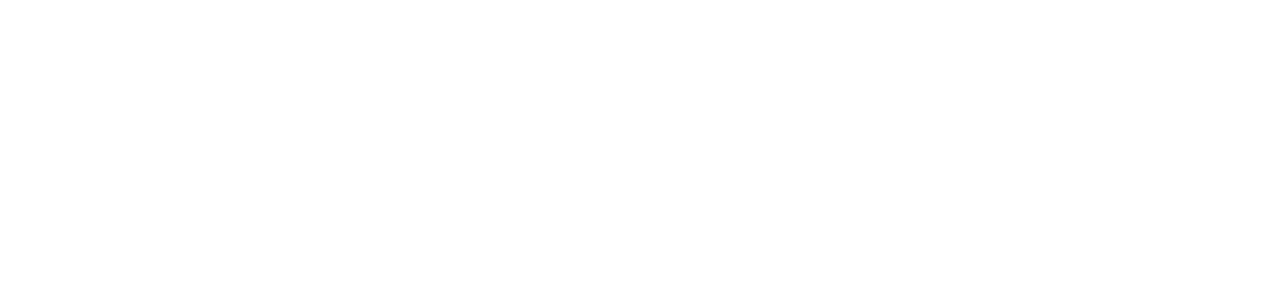
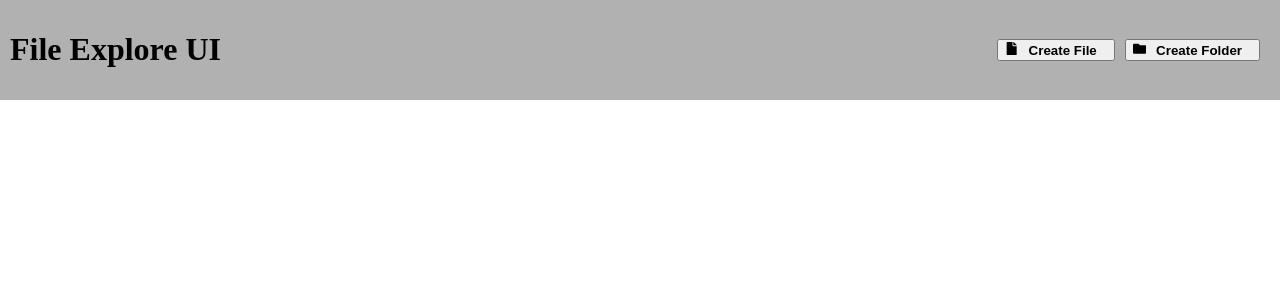
Before and after one commit to chandninigam/ui_playground, a React (Vite) app: page /file_explore in a window 1280 px wide. Before the commit this address had no page. Shown: the top 300 px of the page. Built offline with nearby package versions, Linux system fonts and the light colour scheme.

Commit message:
Created File Explore Ui

```diff
--- a/package.json
+++ b/package.json
@@ -12,6 +12,7 @@
   "dependencies": {
     "react": "^19.1.1",
     "react-dom": "^19.1.1",
+    "react-icons": "^5.5.0",
     "react-router-dom": "^7.8.0"
   },
   "devDependencies": {
--- a/src/App.jsx
+++ b/src/App.jsx
@@ -20,7 +20,7 @@
           <Route path="/endless_scroll" element={<EndlessScroll />} />
           <Route path="/intersection_observer" element={<VisibleItem />} />
           <Route path="/accordion" element={<Accordion />} />
-          {/* <Route path="/file_explore" element={<FileExploreUi />} /> */}
+          <Route path="/file_explore" element={<FileExploreUi />} />
         </Routes>
       </Router>
     </>
--- /dev/null
+++ b/src/screens/FileExploreUi.jsx
@@ -0,0 +1,196 @@
+import { useEffect, useState } from "react";
+import "../styles/file-explore-ui.css";
+import { FaFile, FaFolder } from "react-icons/fa";
+
+// type Folder = {
+//   title: string,
+//   path: string,
+//   type: "folder",
+//   children: Array<Content>,
+// };
+
+// type File = {
+//   title: string,
+//   path: string,
+//   type: "file",
+//   content: string,
+// };
+
+function FileComponent({ fileObj }) {
+  return (
+    <div className="file">
+      <FaFile color="black" /> <span>{fileObj.title}</span>
+    </div>
+  );
+}
+
+function FolderComponent({ folderObj, selectedPath, setSelectedPath }) {
+  function handleFolderBtn(e) {
+    e.stopPropagation();
+    setSelectedPath(folderObj.path);
+  }
+
+  return (
+    <div>
+      <button className="folderBtn" onClick={handleFolderBtn}>
+        <FaFolder color="black" />{" "}
+        <span className="folderWithName">{folderObj.title}</span>
+      </button>
+      {folderObj.children.length > 0 && (
+        <ContentComponent
+          data={folderObj.children}
+          selectedPath={selectedPath}
+          setSelectedPath={setSelectedPath}
+          indentation={2}
+        />
+      )}
+    </div>
+  );
+}
+
+function ContentComponent({
+  data,
+  selectedPath,
+  setSelectedPath,
+  indentation,
+}) {
+  return (
+    <div className={indentation ? "mr-l10" : ""}>
+      {data.length > 0 &&
+        data.map((ele, index) => {
+          if (ele.type === "file") {
+            return <FileComponent fileObj={ele} key={index} />;
+          }
+          return (
+            <FolderComponent
+              folderObj={ele}
+              key={index}
+              selectedPath={selectedPath}
+              setSelectedPath={setSelectedPath}
+            />
+          );
+        })}
+    </div>
+  );
+}
+
+export function FileExploreUi() {
+  const [workSpaceData, setWorkSpaceData] = useState([]);
+  const [selectedPath, setSelectedPath] = useState("/");
+
+  useEffect(() => {
+    function handleGlobalClick() {
+      setSelectedPath("/");
+    }
+    document.addEventListener("click", handleGlobalClick);
+
+    return () => document.removeEventListener("click", handleGlobalClick);
+  }, []);
+
+  function getFolderFileName(type) {
+    let name;
+    if (type === "file") {
+      name = prompt(`Please Enter ${type} Name`);
+    } else {
+      name = prompt("Please Enter Folder Name ");
+    }
+
+    if (name) {
+      return name;
+    }
+    return "";
+  }
+
+  function onClickFileTab(e) {
+    e.stopPropagation();
+    const fileName = getFolderFileName("file");
+    if (fileName) {
+      const createObj = {
+        title: fileName,
+        type: "file",
+        path:
+          selectedPath === "/"
+            ? `${selectedPath}${fileName}`
+            : `${selectedPath}/${fileName}`,
+      };
+      if (selectedPath === "/") {
+        setWorkSpaceData((prev) => [...prev, createObj]);
+      } else {
+        const updatedData = addChildNode(
+          workSpaceData,
+          selectedPath,
+          createObj
+        );
+        setWorkSpaceData(updatedData);
+      }
+    }
+  }
+
+  function addChildNode(arr, target, newNode) {
+    return arr.map((node) => {
+      if (node.path === target) {
+        return { ...node, children: [...node.children, newNode] };
+      }
+
+      if (node.children && node.children.length > 0) {
+        return {
+          ...node,
+          children: addChildNode(node.children, target, newNode),
+        };
+      }
+
+      return node;
+    });
+  }
+
+  function onClickFolderTab(e) {
+    e.stopPropagation();
+    const fileName = getFolderFileName("folder");
+    if (fileName) {
+      const createObj = {
+        title: fileName,
+        type: "folder",
+        path:
+          selectedPath === "/"
+            ? `${selectedPath}${fileName}`
+            : `${selectedPath}/${fileName}`,
+        children: [],
+      };
+
+      if (selectedPath === "/") {
+        setWorkSpaceData((prev) => [...prev, createObj]);
+      } else {
+        const updatedData = addChildNode(
+          workSpaceData,
+          selectedPath,
+          createObj
+        );
+        setWorkSpaceData(updatedData);
+      }
+    }
+  }
+  return (
+    <div>
+      <div className="header">
+        <h1>File Explore UI</h1>
+        <div className="fileFolderWrapper">
+          <button onClick={onClickFileTab}>
+            <FaFile color="black" />
+            <span>Create File</span>
+          </button>
+          <button onClick={onClickFolderTab}>
+            <FaFolder color="black" />
+            <span>Create Folder</span>
+          </button>
+        </div>
+      </div>
+      <div className="main">
+        <ContentComponent
+          data={workSpaceData}
+          selectedPath={selectedPath}
+          setSelectedPath={setSelectedPath}
+        />
+      </div>
+    </div>
+  );
+}
--- /dev/null
+++ b/src/styles/file-explore-ui.css
@@ -0,0 +1,31 @@
+body {
+  margin: 0;
+}
+.header {
+  display: flex;
+  justify-content: space-between;
+  align-items: center;
+  background-color: rgb(178, 177, 177);
+  padding: 10px;
+}
+.header .fileFolderWrapper {
+  display: flex;
+}
+.header .fileFolderWrapper button {
+  margin-right: 10px;
+  font-weight: 600;
+  cursor: pointer;
+}
+.main {
+  padding: 10px;
+}
+.folderWithName {
+  text-decoration: underline;
+}
+.main button.folderBtn {
+  all: unset;
+  cursor: pointer;
+}
+.mr-l10 {
+  margin-left: 10px;
+}
```
Also changed, not shown: 1 other file (tests, documents, lock files or other folders).
